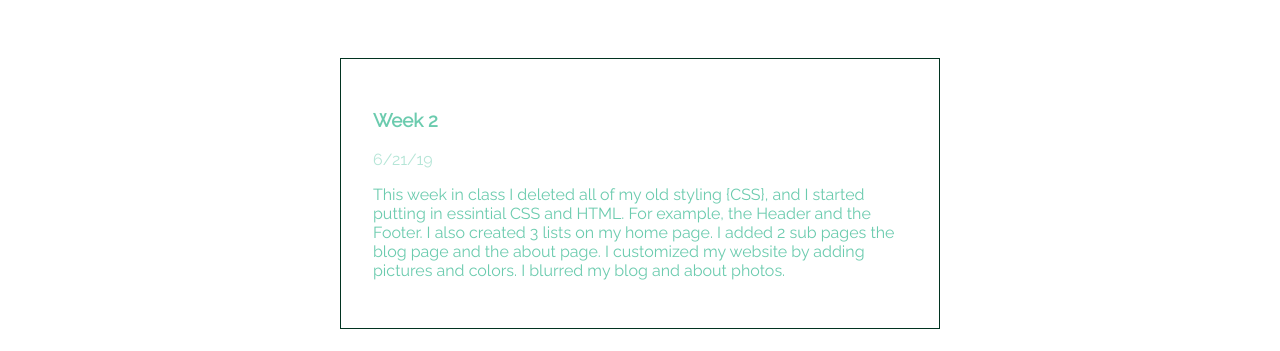
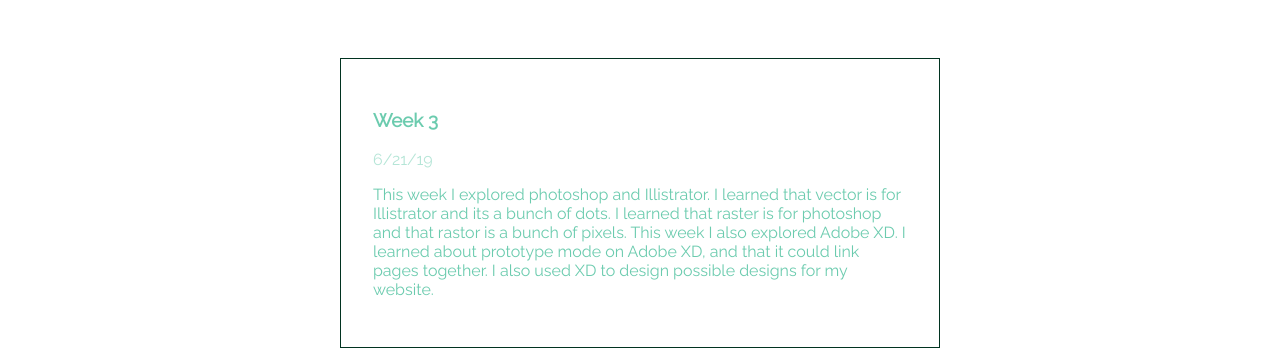
Before and after one commit to iwebstudent04/iwebstudent04.github.io, a plain HTML site: page blog.html in a window 1280 px wide. Shown: the part 451-802 px from the top of the page. Drawn offline with Linux system fonts and the light colour scheme.

Commit message:
Added blog

```diff
--- a/blog.html
+++ b/blog.html
@@ -31,6 +31,17 @@
         <section class="blog-archives">
 
             <article class="blog-entry">
+                <h3>Week 3</h3>
+                <div class="date">6/21/19</div>
+                <p>This week I explored photoshop and Illistrator. I learned that vector is for Illistrator and its a
+                    bunch of dots.
+                    I learned that raster is for photoshop and that rastor is a bunch of pixels. This week I also
+                    explored Adobe XD.
+                    I learned about prototype mode on Adobe XD, and that it could link pages together. I also used XD to
+                    design possible designs
+                    for my website.
+                </p>
+            </article>
 
             <h3>Week 2</h3>
             <div class="date">6/21/19</div>
```
Lines whose indentation alone changed are shown as unchanged.
